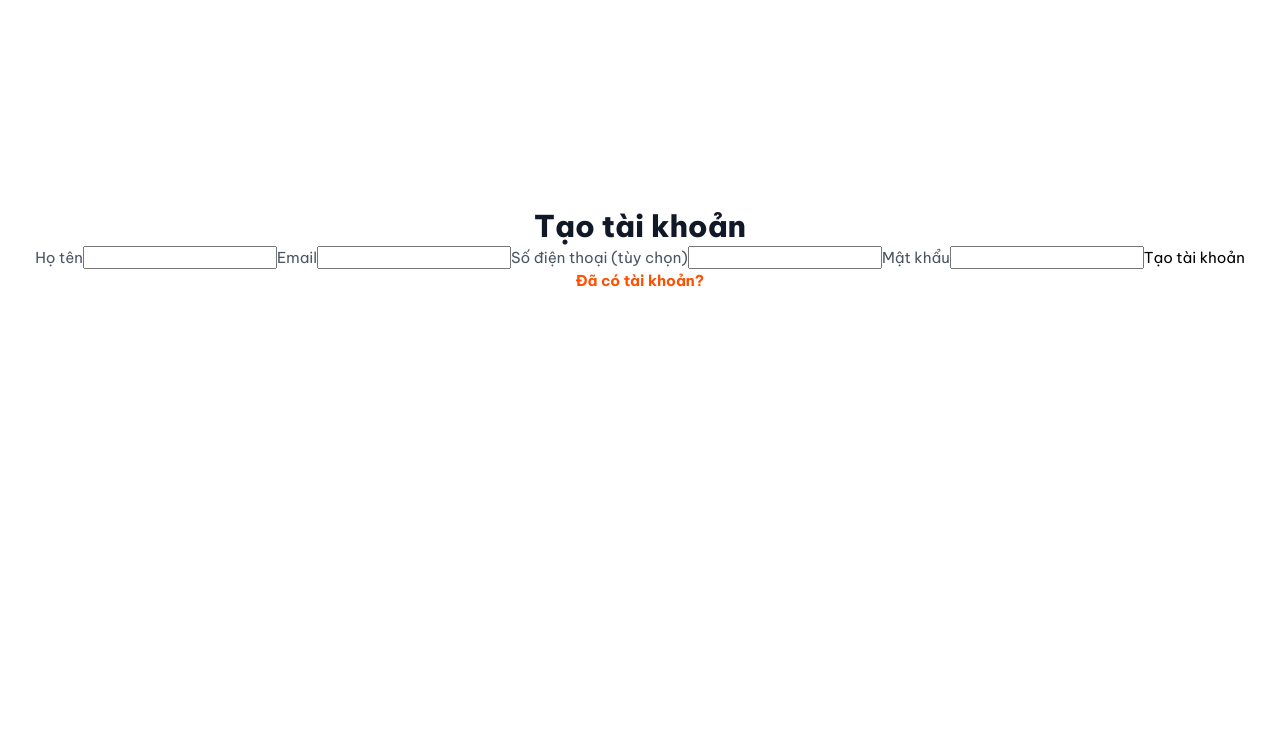
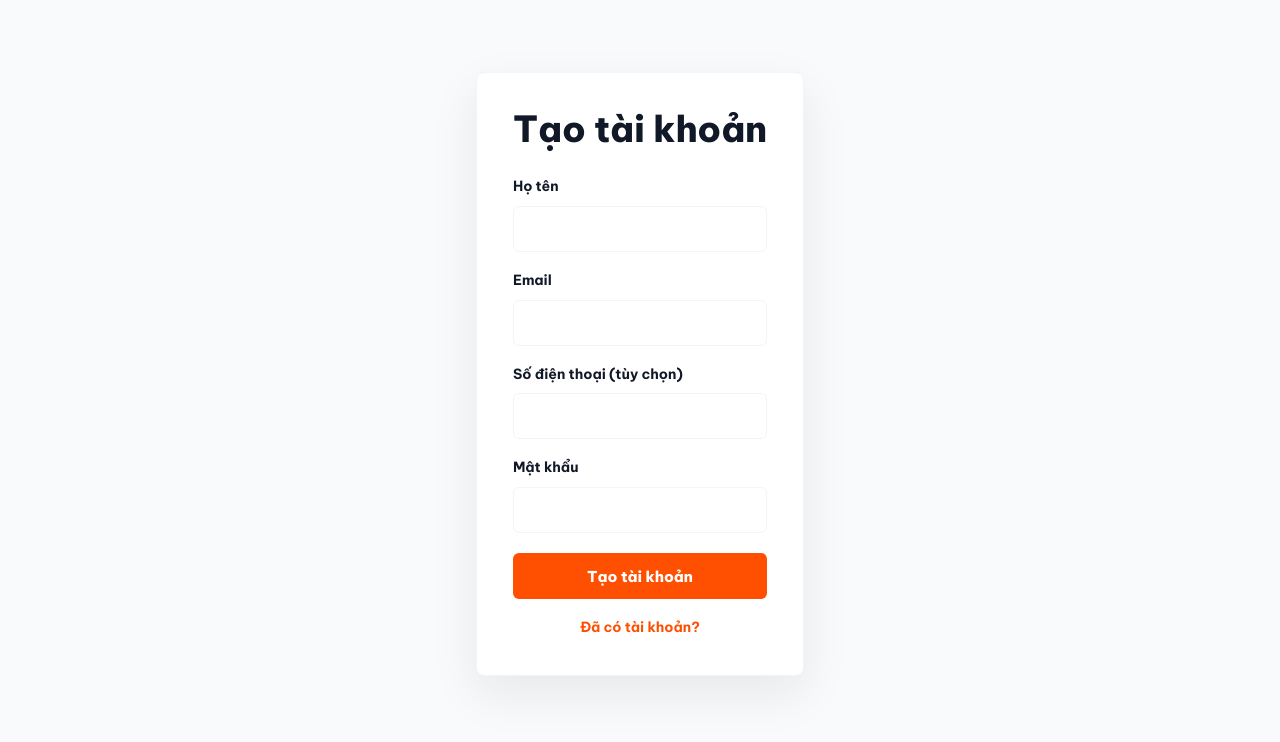
Before and after one commit to cuongdesignnb/hico, a React (Vite) app: page /dang-ky in a window 1280 px wide. Shown: the top 742 px of the page. Built offline with nearby package versions, Linux system fonts and the light colour scheme; no server answers.

Commit message:
fix(auth): restore customer auth form styling

```diff
--- /dev/null
+++ b/src/pages/customerAuth/customerAuth.css
@@ -0,0 +1,126 @@
+.auth-page {
+  min-height: 62vh;
+  display: grid;
+  place-items: center;
+  padding: 72px 24px 88px;
+  background: var(--bg-light, #f7f8fb);
+}
+
+.auth-form {
+  width: min(460px, 100%);
+  display: grid;
+  gap: 18px;
+  padding: 36px;
+  border: 1px solid var(--border-color, #e5e7eb);
+  border-radius: 8px;
+  background: #fff;
+  box-shadow: 0 18px 48px rgba(15, 23, 42, 0.08);
+}
+
+.auth-form h1 {
+  margin: 0 0 8px;
+  color: var(--text-dark, #172033);
+  font-size: clamp(28px, 4vw, 36px);
+  line-height: 1.15;
+  text-align: center;
+}
+
+.auth-form label {
+  display: grid;
+  gap: 8px;
+  color: var(--text-dark, #172033);
+  font-size: 14px;
+  font-weight: 700;
+  text-align: left;
+}
+
+.auth-form input {
+  width: 100%;
+  min-height: 46px;
+  box-sizing: border-box;
+  padding: 0 13px;
+  border: 1px solid var(--border-color, #cbd5e1);
+  border-radius: 6px;
+  background: #fff;
+  color: var(--text-dark, #172033);
+  font: inherit;
+  transition: border-color 160ms ease, box-shadow 160ms ease;
+}
+
+.auth-form input:focus {
+  border-color: var(--primary, #ff4f00);
+  outline: none;
+  box-shadow: 0 0 0 3px rgba(255, 79, 0, 0.14);
+}
+
+.auth-form button {
+  width: 100%;
+  min-height: 46px;
+  margin-top: 2px;
+  border: 0;
+  border-radius: 6px;
+  background: var(--primary, #ff4f00);
+  color: #fff;
+  font: inherit;
+  font-weight: 800;
+  cursor: pointer;
+  transition: background-color 160ms ease, opacity 160ms ease;
+}
+
+.auth-form button:hover:not(:disabled),
+.auth-form button:focus-visible {
+  background: #d94200;
+}
+
+.auth-form button:disabled {
+  cursor: wait;
+  opacity: 0.65;
+}
+
+.auth-form p {
+  margin: 0;
+  color: var(--text-medium, #64748b);
+  font-size: 14px;
+  line-height: 1.55;
+  text-align: center;
+}
+
+.auth-form a {
+  color: var(--primary, #ff4f00);
+  font-weight: 700;
+  text-decoration: none;
+}
+
+.auth-form a:hover,
+.auth-form a:focus-visible {
+  text-decoration: underline;
+}
+
+.auth-form p[role='alert'] {
+  padding: 11px 13px;
+  border: 1px solid #fecaca;
+  border-radius: 6px;
+  background: #fef2f2;
+  color: #b91c1c;
+  text-align: left;
+}
+
+.auth-form p[role='status'] {
+  padding: 11px 13px;
+  border: 1px solid #bbf7d0;
+  border-radius: 6px;
+  background: #f0fdf4;
+  color: #166534;
+  text-align: left;
+}
+
+@media (max-width: 600px) {
+  .auth-page {
+    min-height: 66vh;
+    padding: 48px 16px 64px;
+  }
+
+  .auth-form {
+    padding: 28px 22px;
+  }
+}
--- a/src/routing/AppRouter.tsx
+++ b/src/routing/AppRouter.tsx
@@ -41,6 +41,7 @@ import { AccountSecurityPage } from '../pages/account/AccountSecurityPage';
 import { AccountSupportPage } from '../pages/account/AccountSupportPage';
 import { AccountSupportTicketPage } from '../pages/account/AccountSupportTicketPage';
 import '../App.css';
+import '../pages/customerAuth/customerAuth.css';
 
 const PublicLayout = () => {
   const { isOnline, notification } = useApp();
```
